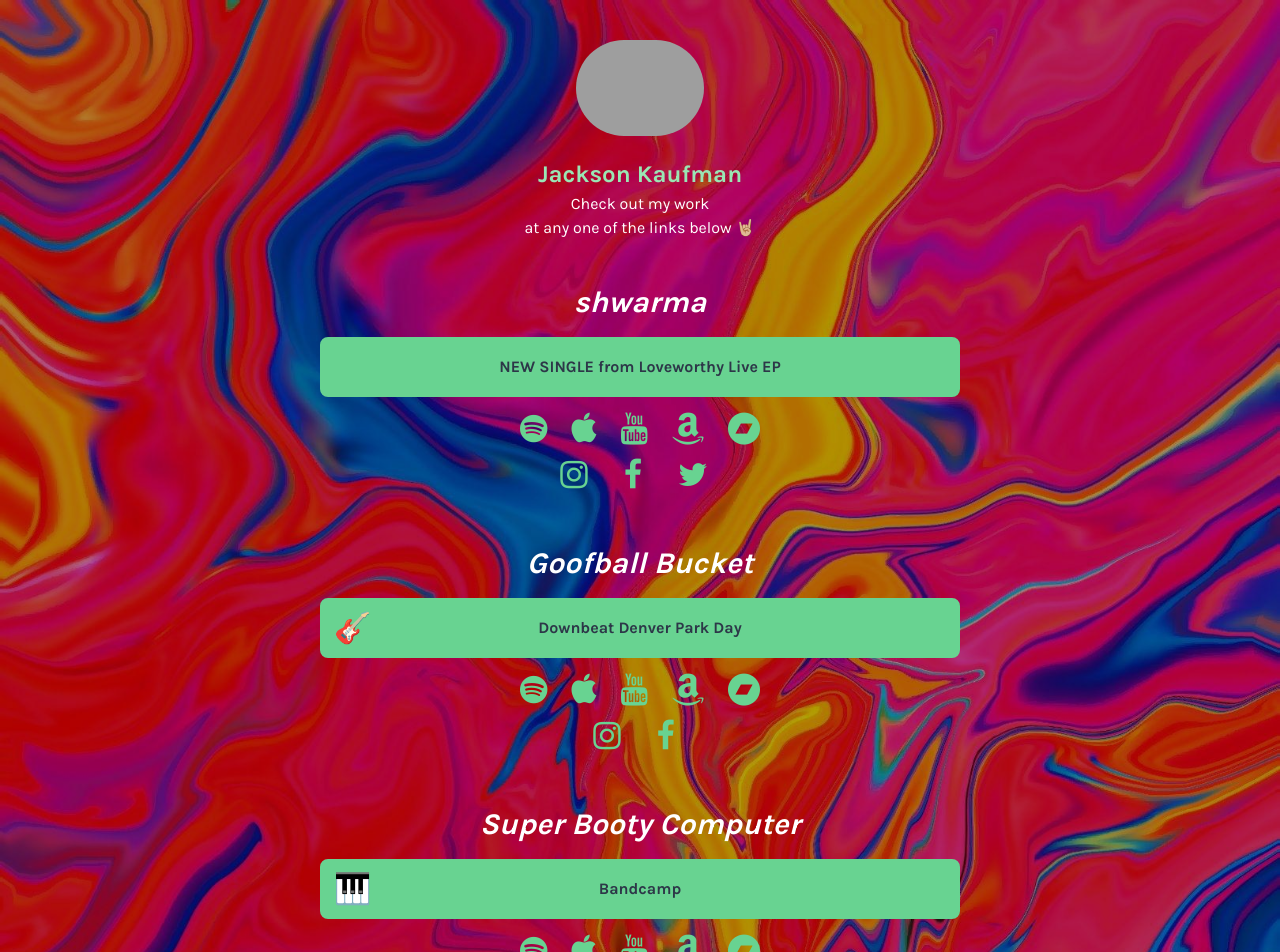
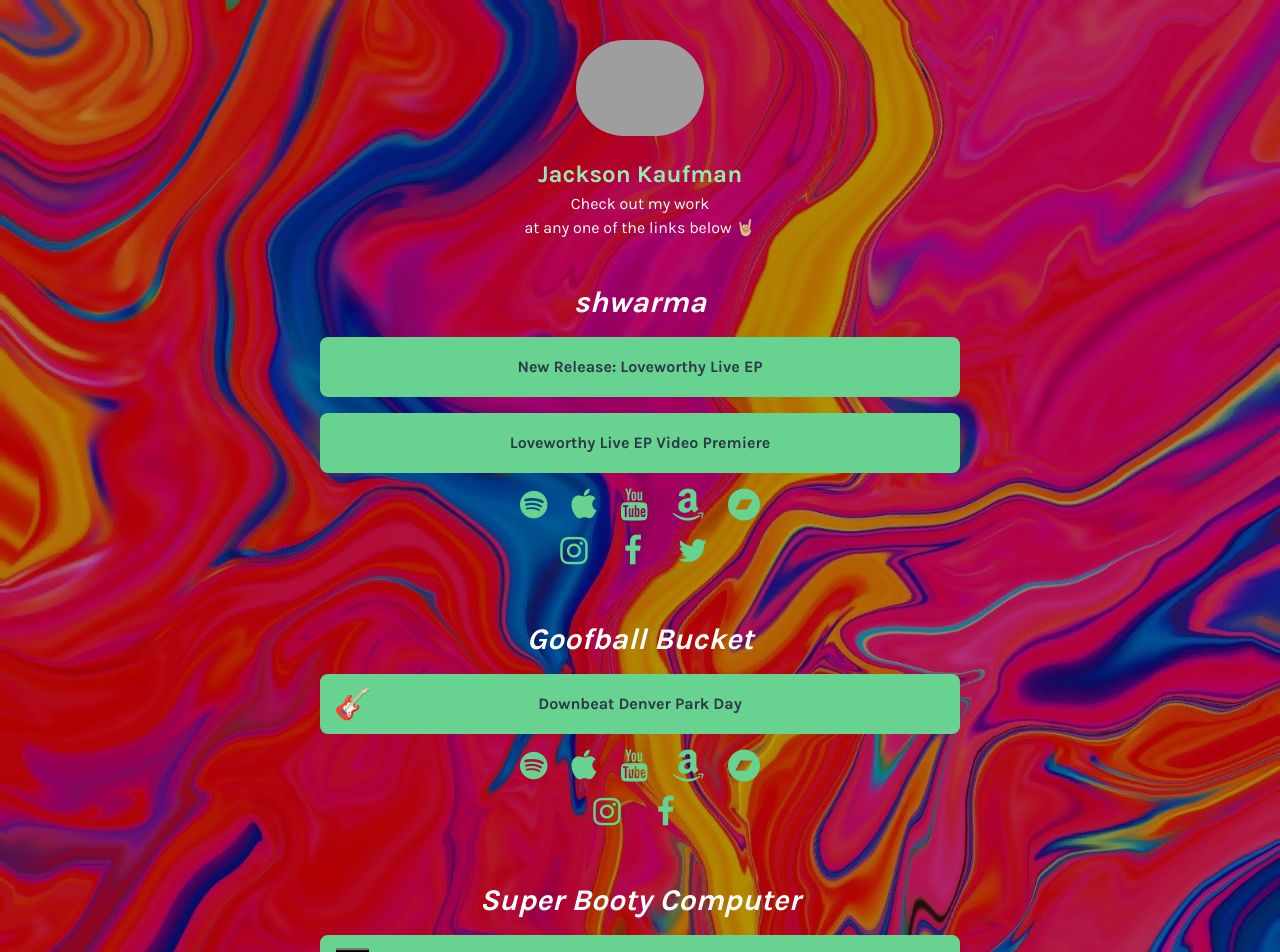
Before and after one commit to coding-jack/link-ent, a Next.js app: page / in a window 1280 px wide. Shown: the top 952 px of the page. Built offline with nearby package versions, Linux system fonts and the light colour scheme; grey boxes are pictures that could not be loaded.

Commit message:
Enabled multiple featured links for each subject

```diff
--- a/components/LinkList.js
+++ b/components/LinkList.js
@@ -3,18 +3,20 @@ function LinkList(props) {
     <main className="px-3 pb-6 sm:px-0">
       <h1 className="font-bold text-center pb-3 italic text-3xl">{props.header}</h1>
       <ul className="w-full md:w-4/5 lg:w-3/6 mx-auto">
-        <li className="mb-4">
+        {props.featuredLinks.map(link => (
+          <li className="mb-4" key={link.icon}>
             <a
               className="relative transition duration-200 font-bold bg-green-400 border-green-400 border-2 hover:bg-transparent py-4 w-100 block text-center text-gray-800 hover:text-green-400 rounded-lg md:px-12"
-            href={props.featuredUrl}
-            alt={props.featuredLink}
+              href={link.url}
+              alt={link.link}
               target="_blank"
               rel="noopener"
             >
-            <span className="text-3xl absolute left-0 top-0 bottom-0 pl-3 flex items-center">{props.emoji}</span>
-            <span>{props.featuredLink}</span>
+              <span className="text-3xl absolute left-0 top-0 bottom-0 pl-3 flex items-center">{link.emoji}</span>
+              <span>{link.link}</span>
             </a>
           </li>
+        ))}
       </ul>
       <ul className="pb-3 text-center">
         {props.musicLinks.map(link => (
--- a/json/dz.json
+++ b/json/dz.json
@@ -1,9 +1,11 @@
 {
-  "featuredLink": {
-    "link": "Obstreperous Music Video",
-    "url": "https://youtu.be/D3ccQTyp4rE",
-    "emoji": "👹"
-  },
+  "featuredLinks": [
+    {
+      "link": "Obstreperous Music Video",
+      "url": "https://youtu.be/D3ccQTyp4rE",
+      "emoji": "👹"
+    }
+  ],
   "musicLinks": [
     {
       "icon": "spotify",
--- a/json/gb.json
+++ b/json/gb.json
@@ -1,9 +1,11 @@
 {
-  "featuredLink": {
-    "link": "Downbeat Denver Park Day",
-    "url": "https://youtu.be/s-4K3vtGLVI",
-    "emoji": "🎸"
-  },
+  "featuredLinks": [
+    {
+      "link": "Downbeat Denver Park Day",
+      "url": "https://youtu.be/s-4K3vtGLVI",
+      "emoji": "🎸"
+    }
+  ],
   "musicLinks": [
     {
       "icon": "spotify",
--- a/json/jackson.json
+++ b/json/jackson.json
@@ -1,9 +1,11 @@
 {
-  "featuredLink": {
-    "link": "My Website I Made",
-    "url": "https://youtu.be/Ajtn2VI3Fug?t=106",
-    "emoji": "💻"
-  },
+  "featuredLinks": [
+    {
+      "link": "My Headless CMS I Made with Next.js, Redux and Tailwind",
+      "url": "https://jacksonkaufman.com/",
+      "emoji": "💻"
+    }
+  ],
   "socialLinks": [
     {
       "icon": "instagram",
--- a/json/sbc.json
+++ b/json/sbc.json
@@ -1,9 +1,11 @@
 {
-  "featuredLink": {
-    "link": "Bandcamp",
-    "url": "https://superbootycomputer.bandcamp.com/",
-    "emoji": "🎹"
-  },
+  "featuredLinks": [
+    {
+      "link": "Bandcamp with Three Singles",
+      "url": "https://superbootycomputer.bandcamp.com/",
+      "emoji": "🎹"
+    }
+  ],
   "musicLinks": [
     {
       "icon": "spotify",
--- a/json/shwarma.json
+++ b/json/shwarma.json
@@ -1,9 +1,16 @@
 {
-  "featuredLink": {
-    "link": "NEW SINGLE from Loveworthy Live EP",
-    "url": "https://music.shwarma.band/album/loveworthy-live-ep",
-    "emoji": ""
-  },
+  "featuredLinks": [
+    {
+      "link": "New Release: Loveworthy Live EP",
+      "url": "https://music.shwarma.band/album/loveworthy-live-ep",
+      "emoji": ""
+    },
+    {
+      "link": "Loveworthy Live EP Video Premiere",
+      "url": "https://youtu.be/qxzOTcbdgy8?t=704",
+      "emoji": ""
+    }
+  ],
   "musicLinks": [
     {
       "icon": "spotify",
--- a/pages/index.js
+++ b/pages/index.js
@@ -37,9 +37,7 @@ function IndexPage() {
       {/* Links for Shwarma */}
       <LinkList
         header="shwarma"
-        featuredLink={shwarma.featuredLink.link}
-        featuredUrl={shwarma.featuredLink.url}
-        emoji={shwarma.featuredLink.emoji}
+        featuredLinks={shwarma.featuredLinks}
         musicLinks={shwarma.musicLinks}
         socialLinks={shwarma.socialLinks}
       />
@@ -47,9 +45,7 @@ function IndexPage() {
       {/* Links for gb */}
       <LinkList
         header="Goofball Bucket"
-        featuredLink={gb.featuredLink.link}
-        featuredUrl={gb.featuredLink.url}
-        emoji={gb.featuredLink.emoji}
+        featuredLinks={gb.featuredLinks}
         musicLinks={gb.musicLinks}
         socialLinks={gb.socialLinks}
       />
@@ -57,9 +53,7 @@ function IndexPage() {
       {/* Links for Super Booty Computer */}
       <LinkList
         header="Super Booty Computer"
-        featuredLink={sbc.featuredLink.link}
-        featuredUrl={sbc.featuredLink.url}
-        emoji={sbc.featuredLink.emoji}
+        featuredLinks={sbc.featuredLinks}
         musicLinks={sbc.musicLinks}
         socialLinks={sbc.socialLinks}
       />
@@ -67,9 +61,7 @@ function IndexPage() {
       {/* Links for Dr. Zilog */}
       <LinkList
         header="Dr. Zilog"
-        featuredLink={dz.featuredLink.link}
-        featuredUrl={dz.featuredLink.url}
-        emoji={dz.featuredLink.emoji}
+        featuredLinks={dz.featuredLinks}
         musicLinks={dz.musicLinks}
         socialLinks={dz.socialLinks}
       />
@@ -77,10 +69,7 @@ function IndexPage() {
       {/* Links for Web Development */}
       {/* <LinkList
         header="Web Development"
-        featuredLink={jackson.featuredLink.link}
-        featuredUrl={jackson.featuredLink.url}
-        emoji={jackson.featuredLink.emoji}
-        musicLinks={jackson.musicLinks}
+        featuredLinks={jackson.featuredLinks}
         socialLinks={jackson.socialLinks}
       /> */}
 
```
Lines whose indentation alone changed are shown as unchanged.
